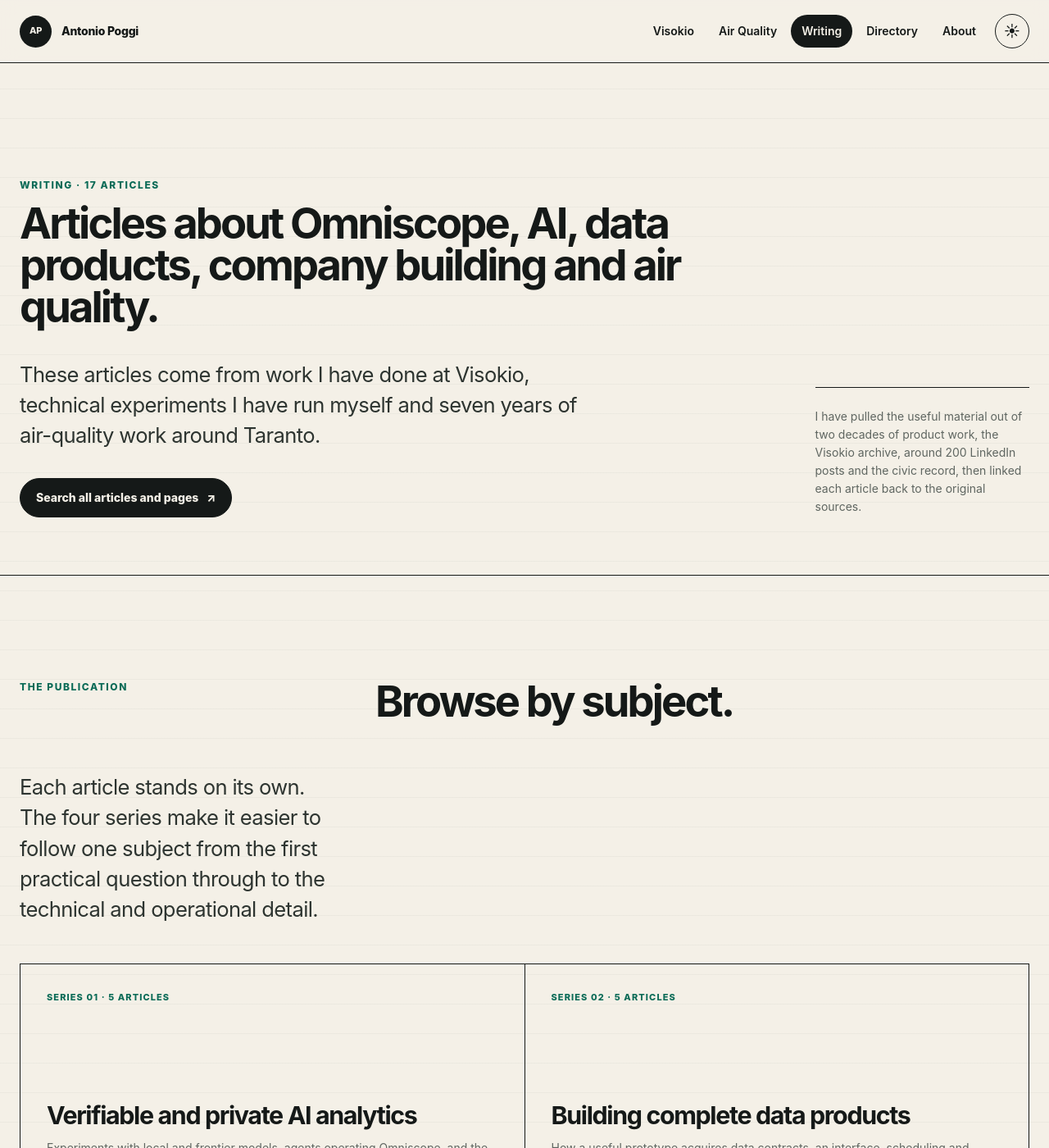
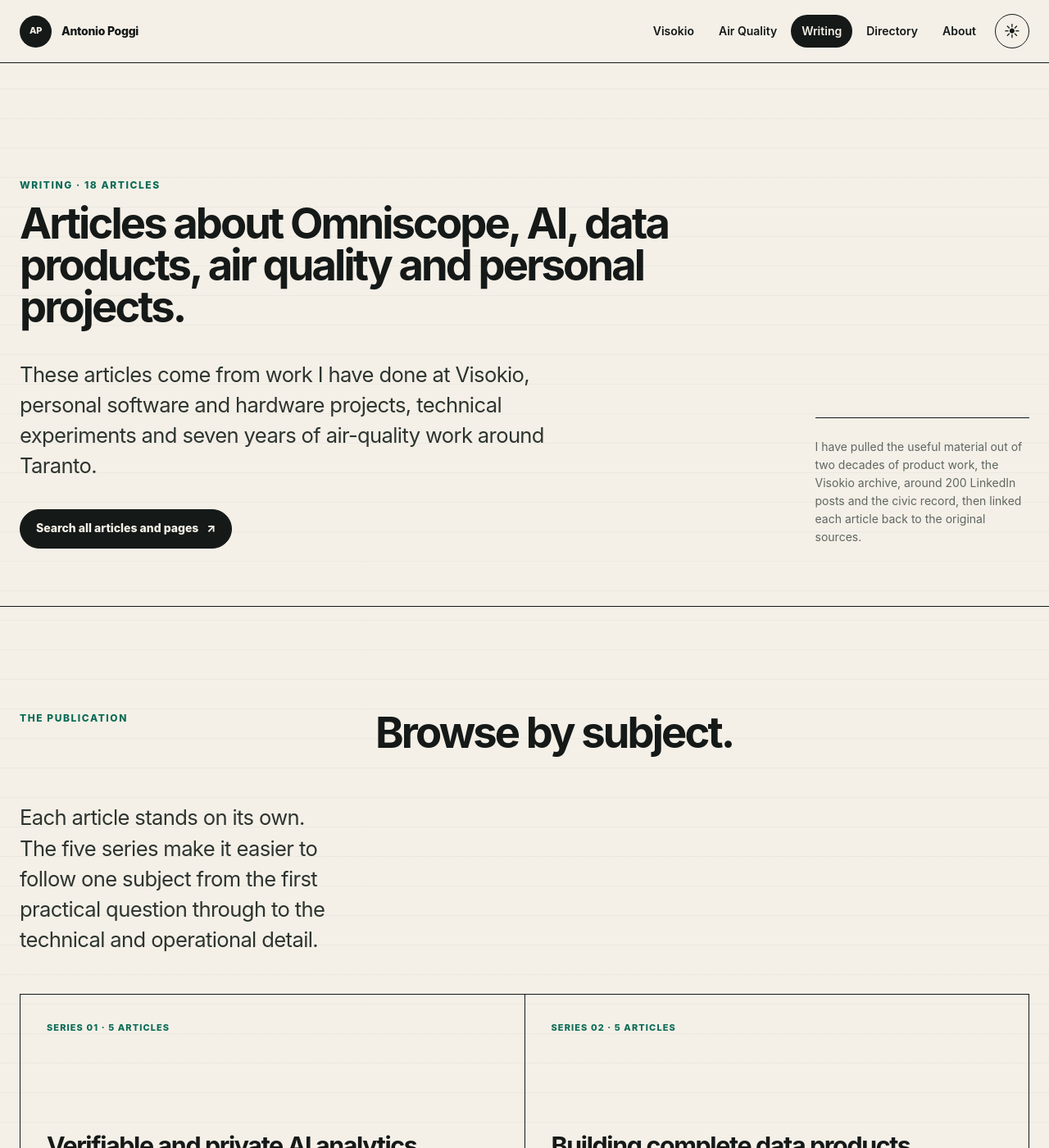
Before and after one commit to toniopoggi/toniopoggi.github.io, a Jekyll site: the page built from writing.md, in a window 1280 px wide and 1400 px high. Shown: the whole window at 82% size. Built offline with Jekyll 4.4.1, drawn with Linux system fonts in a browser that asks for light colours; some of the changed text lies outside the part shown.

Commit message:
Add Cam Motion Saver article and Personal projects category

```diff
--- a/llms.txt
+++ b/llms.txt
@@ -93,6 +93,12 @@
    https://antoniopoggi.com/writing/can-the-world-afford-ai-coding/
    A measured coding-agent session, its list-price inference equivalent, a deliberately aggressive scaling exercise and the relationship between frontier pacing, safety, infrastructure and public-market economics.
 
+## Personal projects
+
+1. An old Android phone becomes a Nest camera recorder
+   https://antoniopoggi.com/writing/camsaver-android-nest-recorder/
+   Cam Motion Saver records a compatible Nest camera stream on an old Android phone, with motion detection, local storage and a browser gallery. The phone's own camera is not used.
+
 ## In Italian
 
 1. Il lavoro con PeaceLink sui dati ambientali di Taranto
--- a/writing.md
+++ b/writing.md
@@ -2,19 +2,20 @@
 title: Writing
 permalink: /writing/
 section: writing
-description: Articles by Antonio Poggi on verifiable AI analytics, AI economics, company building, complete data products, Omniscope and air-quality monitoring.
+description: Articles by Antonio Poggi on AI analytics, company building, data products, Omniscope, air-quality monitoring and personal software projects.
 ---
 {% assign ai_articles = site.articles | where: 'cluster', 'ai' | sort: 'article_order' %}
 {% assign product_articles = site.articles | where: 'cluster', 'products' | sort: 'article_order' %}
 {% assign citizen_articles = site.articles | where: 'cluster', 'citizen' | sort: 'article_order' %}
 {% assign ai_business_articles = site.articles | where: 'cluster', 'ai-business' | sort: 'article_order' %}
 {% assign italian_articles = site.articles | where: 'cluster', 'citizen-it' | sort: 'article_order' %}
+{% assign personal_articles = site.articles | where: 'cluster', 'personal-projects' | sort: 'article_order' %}
 <header class="page-intro">
   <div class="shell page-intro-grid">
     <div>
       <p class="eyebrow">Writing · {{ site.articles.size }} articles</p>
-      <h1>Articles about Omniscope, AI, data products, company building and air quality.</h1>
-      <p class="lead">These articles come from work I have done at Visokio, technical experiments I have run myself and seven years of air-quality work around Taranto.</p>
+      <h1>Articles about Omniscope, AI, data products, air quality and personal projects.</h1>
+      <p class="lead">These articles come from work I have done at Visokio, personal software and hardware projects, technical experiments and seven years of air-quality work around Taranto.</p>
       <div class="button-row">
         <a class="button button-primary" href="{{ '/directory/' | relative_url }}">Search all articles and pages <span aria-hidden="true">↗</span></a>
       </div>
@@ -30,7 +31,7 @@
     <div class="section-heading">
       <p class="eyebrow">The publication</p>
       <h2>Browse by subject.</h2>
-      <p class="lead">Each article stands on its own. The four series make it easier to follow one subject from the first practical question through to the technical and operational detail.</p>
+      <p class="lead">Each article stands on its own. The five series make it easier to follow one subject from the first practical question through to the technical and operational detail.</p>
     </div>
     <div class="work-grid">
       <a class="work-card" href="#verifiable-ai">
@@ -59,6 +60,13 @@
         <div>
           <h3>Building in the AI age</h3>
           <p>AI coding, infrastructure economics and how the technology changes the companies trying to build and sell it.</p>
+        </div>
+      </a>
+      <a class="work-card" href="#personal-projects">
+        <span class="tag">Series 05 · {{ personal_articles.size }} {% if personal_articles.size == 1 %}article{% else %}articles{% endif %}</span>
+        <div>
+          <h3>Personal projects</h3>
+          <p>Apps and hardware projects built for everyday use, with the source, practical decisions and fixes behind them.</p>
         </div>
       </a>
       <a class="work-card" href="#in-italian">
@@ -151,6 +159,26 @@
   </div>
 </section>
 
+<section class="section article-cluster" id="personal-projects">
+  <div class="shell">
+    <div class="section-heading">
+      <p class="eyebrow">Series 05</p>
+      <h2>Personal projects.</h2>
+      <p class="lead">Things I have built for my own use, from reusing an old phone to recording a camera stream. Each article explains the reason for the project, how it works and what needed fixing.</p>
+    </div>
+    <div class="article-list">
+      {% for article in personal_articles %}
+        <a class="article-row" href="{{ article.url | relative_url }}">
+          <span class="article-index">0{{ article.article_order }}</span>
+          <h3>{{ article.title }}</h3>
+          <p>{{ article.description }}</p>
+          <span class="arrow" aria-hidden="true">↗</span>
+        </a>
+      {% endfor %}
+    </div>
+  </div>
+</section>
+
 <section class="section article-cluster" id="in-italian">
   <div class="shell">
     <div class="section-heading">
```
Also changed, not shown: _articles/camsaver-android-nest-recorder.md (added, +122 -0 lines), directory.md (+28 -1 lines), index.html (+10 -0 lines).
